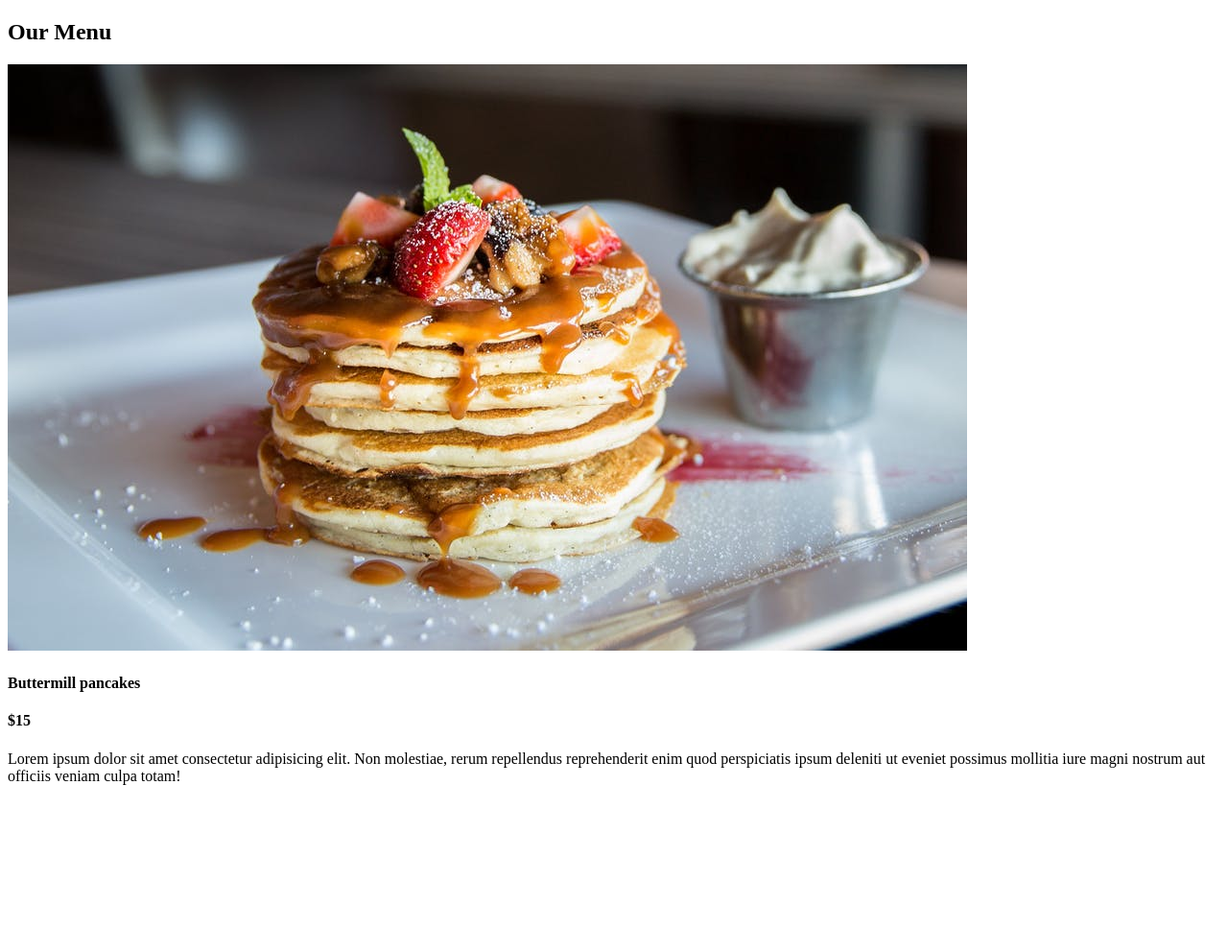
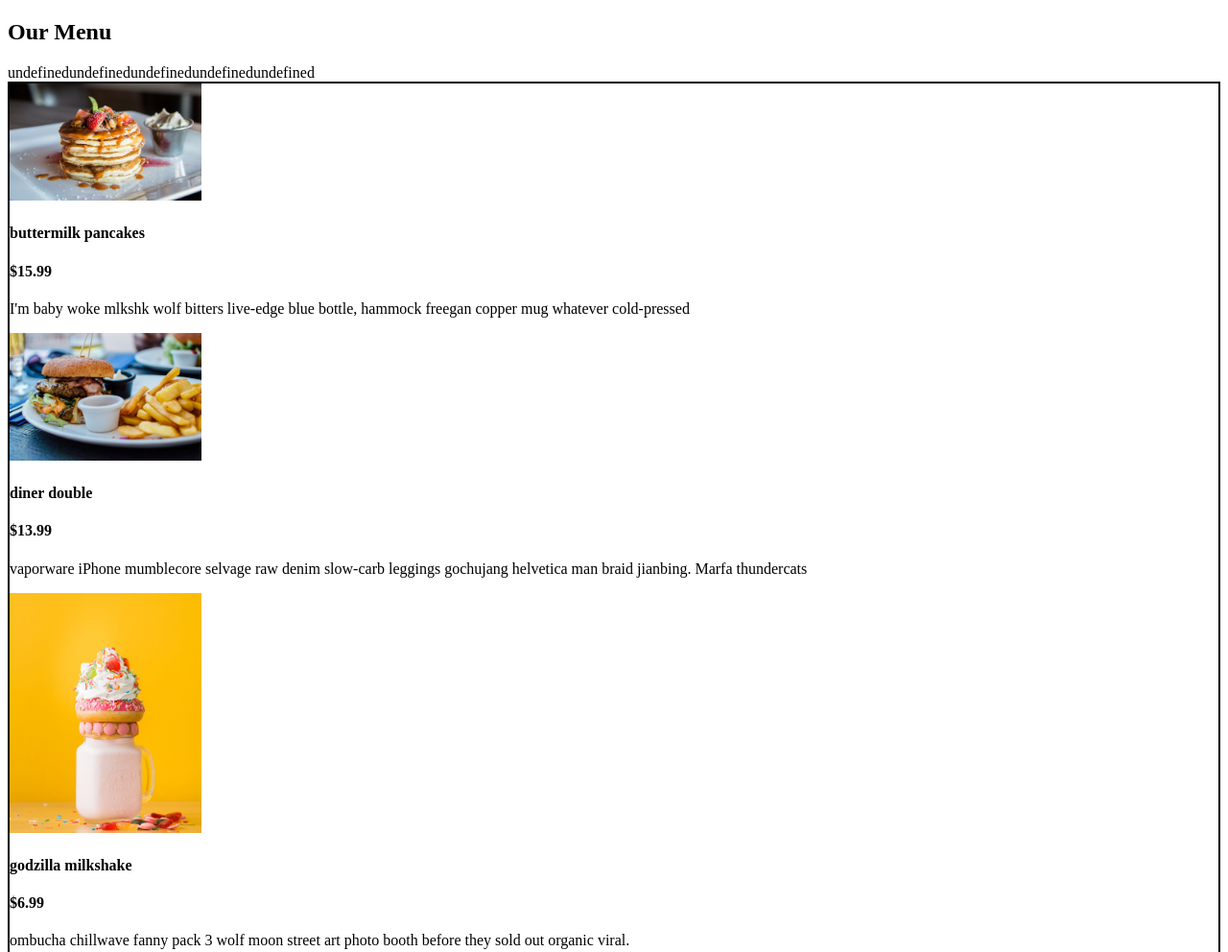
Before and after one commit to nathalia-lt/menu, a plain HTML site: page index.html in a window 1280 px wide. Shown: the top 992 px of the page at 96% size. Before the commit the page ends 834 px from the top, so only its background shows below. Drawn offline with Linux system fonts and the light colour scheme.

Commit message:
add logic

```diff
--- a/app.js
+++ b/app.js
@@ -1,3 +1,11 @@
+const buttons = [
+  'All',
+  'Breakfast',
+  'Lunch',
+  'Shakes',
+  'Dinner'
+]
+
 // items
 const menu = [
     {
@@ -73,3 +81,108 @@ const menu = [
       desc: `skateboard fam synth authentic semiotics. Live-edge lyft af, edison bulb yuccie crucifix microdosing.`,
     },
 ];
+
+
+//to display card
+function itemTemplate(item){
+    // const article = document.createElement('article')
+    // article.classList.add('menu-item')
+    // article.innerHTML = `
+    //   <img class="menu-item__photo" src="${item.img}" alt="burger image">
+    //   <div class="item-info">
+    //       <header>
+    //           <h4>${item.title}</h4>
+    //           <h4 class="price">$${item.price}</h4>
+    //       </header>
+    //       <p class="item-text">${item.desc}</p>
+    //   </div>
+    // `
+    // return article
+    //when I use template strings ``, I can use it dinamic.
+    return `
+      <article class="menu-item">
+        <img class="menu-item__photo" src="${item.img}" alt="burger image">
+        <div class="item-info">
+            <header>
+                <h4>${item.title}</h4>
+                <h4 class="price">$${item.price}</h4>
+            </header>
+            <p class="item-text">${item.desc}</p>
+        </div>
+      </article>
+    `
+}
+
+
+// inicio tentando adicionar os botoes dinamicamente
+
+function buttonTemplate(btn){
+  return `<button id='${btn}' class='btn'> ${btn} </button>`
+}
+console.log('button template', buttonTemplate())
+
+
+function renderButtons(){
+  const buttonsContainer = document.getElementById('btns-container')
+  //do I need to put an empty string here?
+  buttonsContainer.innerHTML = ''
+  buttons.forEach((btn) => {
+    //console.log(btn)
+    const htmlBtn = console.log(buttonTemplate(btn))
+    buttonsContainer.innerHTML += htmlBtn
+    //console.log(htmlBtn)
+  })
+}
+//renderButtons(buttons)
+// fim da logica
+
+function itemNotFoundTemplate(){
+  return `
+    <h4 class="empty-search">No items matched your search</h4>
+  `
+}
+
+// percorrer o array de menu e para cada item do array chamar a função cardTemplate
+// e depois vamos adicionar o resultado no elemento com a classe menu-items
+function renderItems(items){
+  const menuItems = document.getElementById('menu-items')
+  menuItems.innerHTML = ''
+
+  if (items.length === 0){
+    menuItems.innerHTML = itemNotFoundTemplate()
+  }
+  else {
+    items.forEach( item => {
+      const html = itemTemplate(item)
+      //append tenho que adicionar um elemento e nao string
+      //entao eu posso adicionar uma string no html
+      menuItems.innerHTML += html
+    })
+  }
+}
+
+//returns a node object or a node list (querySelectorAll), which is an arraylkie object, we can use forEach
+//HTMLcolletction (getElementsByTheTagName) podemos manipular index e lenght, but not array maethods (forEach)
+//every time that I assing an element to a variable I have access to a node object
+//vamos selecionar os botoes e percorrer a lista de botoes
+const btns = document.querySelectorAll('button');
+//loop no nodelist, so com forEach
+btns.forEach(btn => {
+    btn.addEventListener('click', () => {
+      // filtrar a lista de menu com base no texto do botao
+      const category = btn.textContent.toLocaleLowerCase()
+      if (category === 'all'){
+        renderItems(menu)
+        return
+      }
+
+      const filteredMenu = menu.filter(item => item.category === category)
+      renderItems(filteredMenu)
+    })
+})
+
+//iniciar a pagina com todos os items
+
+renderButtons(buttons)
+
+renderItems(menu)
--- a/index.html
+++ b/index.html
@@ -15,19 +15,13 @@
 
         </div>
         <!-- filter buttons -->
+        <div id="btns-container" class="btns-container">
+            <!-- adicionar aqui dinamicamente os botões -->
+        </div>
         <!-- menu items -->
-        <div class="section-center">
+        <div class="menu-items"  id="menu-items">
             <!-- single item -->
-            <article class="menu-item">
-                <img class="photo" src="./images/item-1.jpeg" alt="burger image">
-                <div class="item-info">
-                    <header>
-                        <h4>Buttermill pancakes</h4>
-                        <h4 class="price">$15</h4>
-                    </header>
-                    <p class="item-text">Lorem ipsum dolor sit amet consectetur adipisicing elit. Non molestiae, rerum repellendus reprehenderit enim quod perspiciatis ipsum deleniti ut eveniet possimus mollitia iure magni nostrum aut officiis veniam culpa totam!</p>
-                </div>
-            </article>
+
             <!-- end single item -->
         </div>
     </section>
--- a/style.css
+++ b/style.css
@@ -0,0 +1,9 @@
+
+
+.menu-item__photo{
+    width: 200px;
+}
+
+.menu-items{
+    border: 2px solid black;
+}
```
